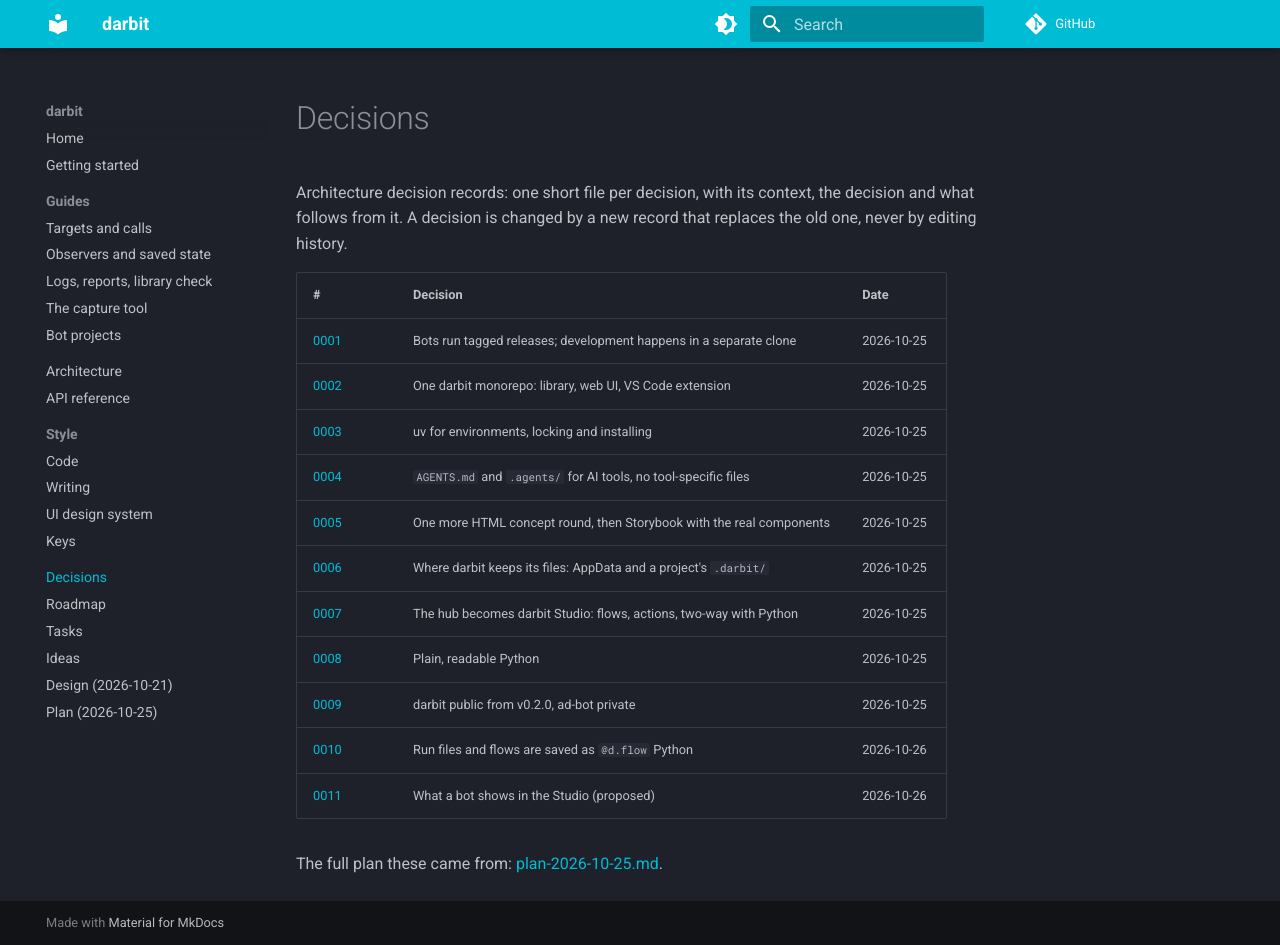
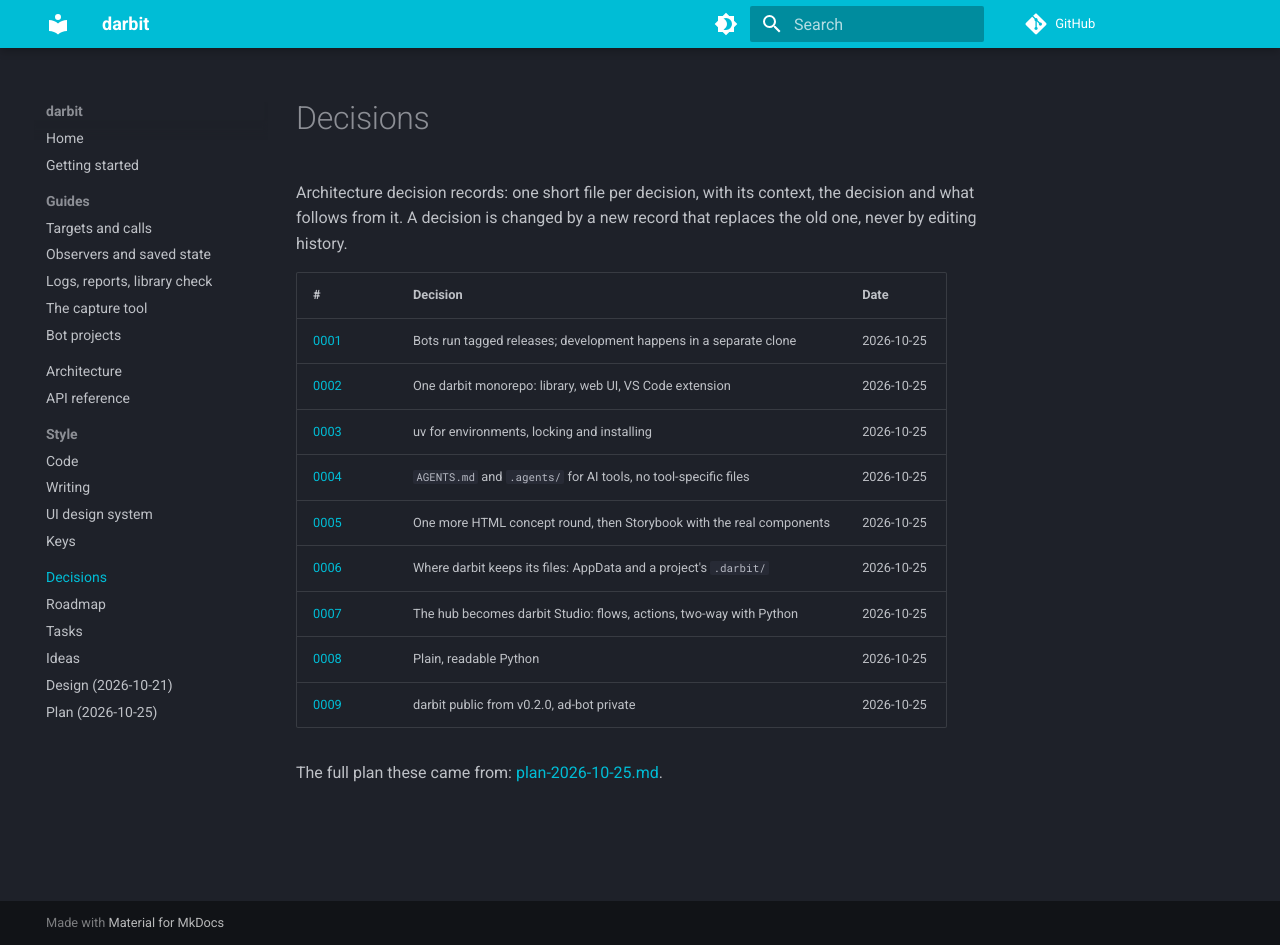
Before and after one commit to FaisalAfks/darbit, an MkDocs documentation site: the page built from docs/decisions/README.md, in a window 1280 px wide and 945 px high. Built offline with MkDocs 1.6.1 and Material for MkDocs 9.7.7, drawn with Linux system fonts in a browser that asks for light colours; comment, search, counter and statistics services are not loaded.

```diff
--- a/docs/decisions/README.md
+++ b/docs/decisions/README.md
@@ -13,7 +13,5 @@
 | [0007](0007-studio-flows-and-actions.md) | The hub becomes darbit Studio: flows, actions, two-way with Python | 2026-10-25 |
 | [0008](0008-readable-python.md) | Plain, readable Python | 2026-10-25 |
 | [0009](0009-public-darbit.md) | darbit public from v0.2.0, ad-bot private | 2026-10-25 |
-| [0010](0010-flows-are-python.md) | Run files and flows are saved as `@d.flow` Python | 2026-10-26 |
-| [0011](0011-what-a-bot-shows.md) | What a bot shows in the Studio (proposed) | 2026-10-26 |
 
 The full plan these came from: [plan-2026-10-25.md](../plan-2026-10-25.md).
```
Also changed, not shown: docs/decisions/0011-what-a-bot-shows.md (+1 -1 lines), docs/tasks/T30-what-a-bot-shows.md (+1 -1 lines).
